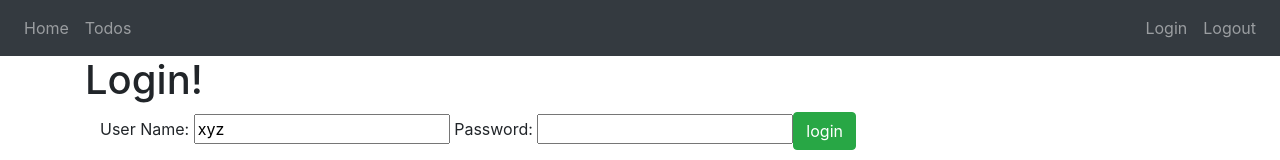
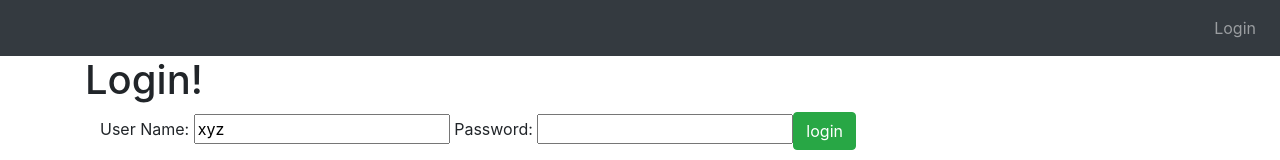
Before and after one commit to statst/angular-app, an Angular app: page / in a window 1280 px wide. Shown: the top 160 px of the page. Built offline with nearby package versions, Linux system fonts and the light colour scheme.

Commit message:
added hardcoded authentication to menu component

```diff
--- a/src/app/menu/menu.component.html
+++ b/src/app/menu/menu.component.html
@@ -2,13 +2,13 @@
     <nav class="navbar navbar-expand-md navbar-dark bg-dark">
         <div><a></a></div>
         <ul class="navbar-nav">
-            <li><a routerLink="/welcome/xyz" class="nav-link">Home</a></li>
-            <li><a routerLink="/todos" class="nav-link">Todos</a></li>
+            <li><a *ngIf = "hardcodedAuthenticationService.isUserLoggedIn()" routerLink="/welcome/xyz" class="nav-link">Home</a></li>
+            <li><a *ngIf = "hardcodedAuthenticationService.isUserLoggedIn()" routerLink="/todos" class="nav-link">Todos</a></li>
         </ul>
 
         <ul class="navbar-nav navbar-collapse justify-content-end">
-            <li><a routerLink="/login" class="nav-link">Login</a></li>
-            <li><a routerLink="/logout" class="nav-link">Logout</a></li>
+            <li><a *ngIf = "!hardcodedAuthenticationService.isUserLoggedIn()" routerLink="/login" class="nav-link">Login</a></li>
+            <li><a *ngIf = "hardcodedAuthenticationService.isUserLoggedIn()" routerLink="/logout" class="nav-link">Logout</a></li>
         </ul>
 
     </nav>
--- a/src/app/menu/menu.component.ts
+++ b/src/app/menu/menu.component.ts
@@ -1,4 +1,5 @@
 import { Component, OnInit } from '@angular/core';
+import { HardcodedAuthenticationService } from '../service/hardcoded-authentication.service';
 
 @Component({
   selector: 'app-menu',
@@ -7,9 +8,15 @@ import { Component, OnInit } from '@angular/core';
 })
 export class MenuComponent implements OnInit {
 
-  constructor() { }
+  // isUserLoggedIn: boolean = false;
 
-  ngOnInit(): void {
+  constructor(public hardcodedAuthenticationService: HardcodedAuthenticationService) { }
+
+  ngOnInit(){
+    // this.isUserLoggedIn = this.hardcodedAuthenticationService.isUserLoggedIn();
+
   }
 
+
+
 }
```
